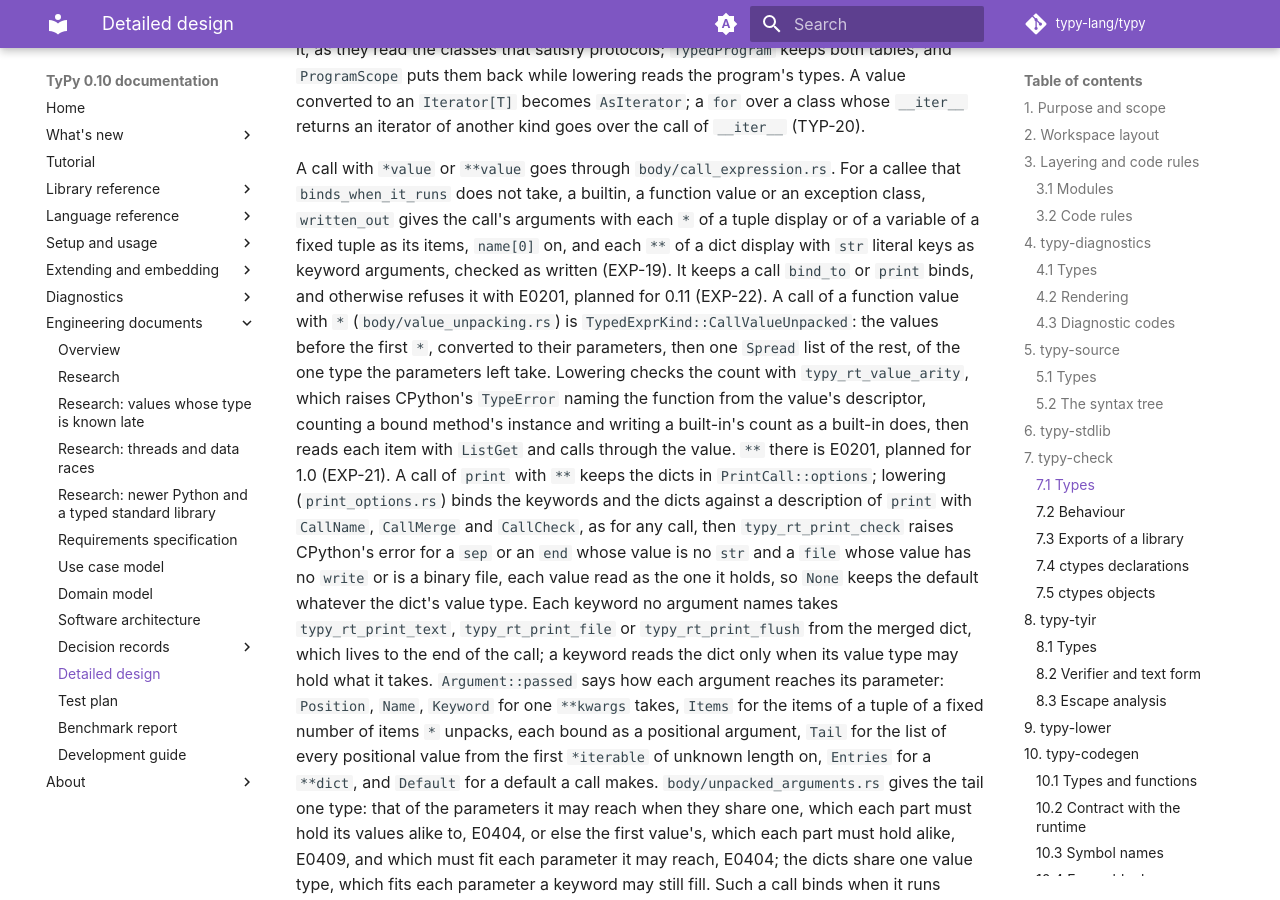
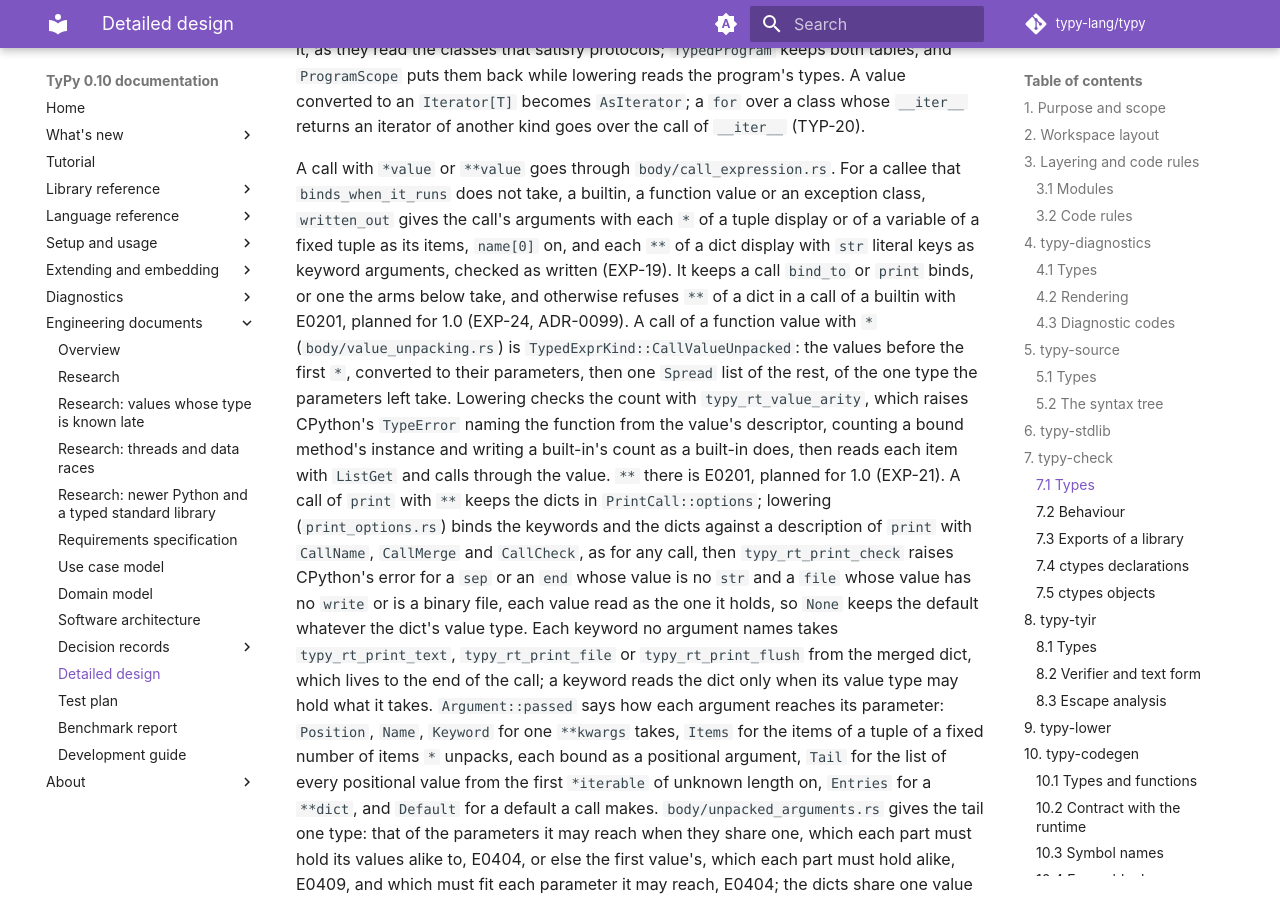
Before and after one commit to typy-lang/typy, an MkDocs documentation site: the page built from docs/design/detailed-design.md, in a window 1280 px wide and 900 px high, scrolled down 20023 px. Built offline with MkDocs 1.6.1 and Material for MkDocs 9.7.7, drawn with Linux system fonts in a browser that asks for light colours; comment, search, counter and statistics services are not loaded.

Commit message:
Plan ** of a dict in calls of built-ins other than print for 1.0 (EXP-24, ADR-0099)

```diff
--- a/docs/design/detailed-design.md
+++ b/docs/design/detailed-design.md
@@ -711,40 +711,39 @@ whose `__iter__` returns an iterator of another kind goes over the call of
 
 A call with `*value` or `**value` goes through `body/call_expression.rs`. For a
 callee that `binds_when_it_runs` does not take, a builtin, a function value or
-an exception class, `written_out` gives the call's arguments
-with each `*` of a tuple display or of a variable of a fixed tuple as its items,
-`name[0]` on, and each `**` of a dict display with `str` literal keys as keyword
-arguments, checked as written (EXP-19). It keeps a call `bind_to` or `print`
-binds, and otherwise refuses it with E0201, planned for 0.11 (EXP-22). A call of
-a function value with `*` (`body/value_unpacking.rs`) is
-`TypedExprKind::CallValueUnpacked`: the values before the first `*`, converted
-to their parameters, then one `Spread` list of the rest, of the one type the
-parameters left take. Lowering checks the count with `typy_rt_value_arity`,
-which raises CPython's `TypeError` naming the function from the value's
-descriptor, counting a bound method's instance and writing a built-in's count as
-a built-in does, then reads each item with `ListGet` and calls through the
-value. `**` there is E0201, planned for 1.0 (EXP-21). A call of `print` with
-`**` keeps the dicts in `PrintCall::options`; lowering (`print_options.rs`)
-binds the keywords and the dicts against a description of `print` with
-`CallName`, `CallMerge` and `CallCheck`, as for any call, then
-`typy_rt_print_check` raises CPython's error for a `sep` or an `end` whose value
-is no `str` and a `file` whose value has no `write` or is a binary file, each
-value read as the one it holds, so `None` keeps the default whatever the dict's
-value type. Each keyword no argument names takes `typy_rt_print_text`,
-`typy_rt_print_file` or `typy_rt_print_flush` from the merged dict, which lives
-to the end of the call; a keyword reads the dict only when its value type may
-hold what it takes. `Argument::passed`
-says how each argument reaches its parameter: `Position`, `Name`, `Keyword` for
-one `**kwargs` takes, `Items` for the items of a tuple of a fixed number of
-items `*` unpacks, each bound as a positional argument, `Tail` for the list of
-every positional value from the first `*iterable` of unknown length on,
-`Entries` for a `**dict`, and `Default` for a default a call makes.
-`body/unpacked_arguments.rs` gives the tail one type: that of the parameters it
-may reach when they share one, which each part must hold its values alike to,
-E0404, or else the first value's, which each part must hold alike, E0409, and
-which must fit each parameter it may reach, E0404; the dicts share one value
-type, which fits each parameter a keyword may still fill. Such a call binds when
-it runs (ADR-0073).
+an exception class, `written_out` gives the call's arguments with each `*` of a
+tuple display or of a variable of a fixed tuple as its items, `name[0]` on, and
+each `**` of a dict display with `str` literal keys as keyword arguments,
+checked as written (EXP-19). It keeps a call `bind_to` or `print` binds, or one
+the arms below take, and otherwise refuses `**` of a dict in a call of a builtin
+with E0201, planned for 1.0 (EXP-24, ADR-0099). A call of a function value with
+`*` (`body/value_unpacking.rs`) is `TypedExprKind::CallValueUnpacked`: the
+values before the first `*`, converted to their parameters, then one `Spread`
+list of the rest, of the one type the parameters left take. Lowering checks the
+count with `typy_rt_value_arity`, which raises CPython's `TypeError` naming the
+function from the value's descriptor, counting a bound method's instance and
+writing a built-in's count as a built-in does, then reads each item with
+`ListGet` and calls through the value. `**` there is E0201, planned for 1.0
+(EXP-21). A call of `print` with `**` keeps the dicts in `PrintCall::options`;
+lowering (`print_options.rs`) binds the keywords and the dicts against a
+description of `print` with `CallName`, `CallMerge` and `CallCheck`, as for any
+call, then `typy_rt_print_check` raises CPython's error for a `sep` or an `end`
+whose value is no `str` and a `file` whose value has no `write` or is a binary
+file, each value read as the one it holds, so `None` keeps the default whatever
+the dict's value type. Each keyword no argument names takes
+`typy_rt_print_text`, `typy_rt_print_file` or `typy_rt_print_flush` from the
+merged dict, which lives to the end of the call; a keyword reads the dict only
+when its value type may hold what it takes. `Argument::passed` says how each
+argument reaches its parameter: `Position`, `Name`, `Keyword` for one `**kwargs`
+takes, `Items` for the items of a tuple of a fixed number of items `*` unpacks,
+each bound as a positional argument, `Tail` for the list of every positional
+value from the first `*iterable` of unknown length on, `Entries` for a `**dict`,
+and `Default` for a default a call makes. `body/unpacked_arguments.rs` gives the
+tail one type: that of the parameters it may reach when they share one, which
+each part must hold its values alike to, E0404, or else the first value's, which
+each part must hold alike, E0409, and which must fit each parameter it may
+reach, E0404; the dicts share one value type, which fits each parameter a
+keyword may still fill. Such a call binds when it runs (ADR-0073).
 
 A function of the program read without a call, by its name or as
 `module.name`, is `TypedExprKind::FunctionValue(id)`, of the type
--- a/mkdocs.yml
+++ b/mkdocs.yml
@@ -229,6 +229,7 @@ nav:
           - adr/0096-run-threads-in-parallel-over-shared-objects-with-biased-reference-counts.md
           - adr/0097-check-the-standard-librarys-signatures-against-typeshed.md
           - adr/0098-do-arithmetic-on-bool-as-cpython-does.md
+          - adr/0099-plan-star-star-in-calls-of-built-ins-for-1-0.md
       - Detailed design: design/detailed-design.md
       - Test plan: testing/test-plan.md
       - Benchmark report: testing/benchmark-report.md
```
Also changed, not shown: CHANGELOG.md (+2 -0 lines), docs/adr/0099-plan-star-star-in-calls-of-built-ins-for-1-0.md (added, +59 -0 lines), docs/adr/index.md (+1 -0 lines), docs/reference/functions.md (+2 -2 lines), docs/requirements/srs.md (+5 -4 lines), docs/testing/test-plan.md (+4 -3 lines), 5 other files.
